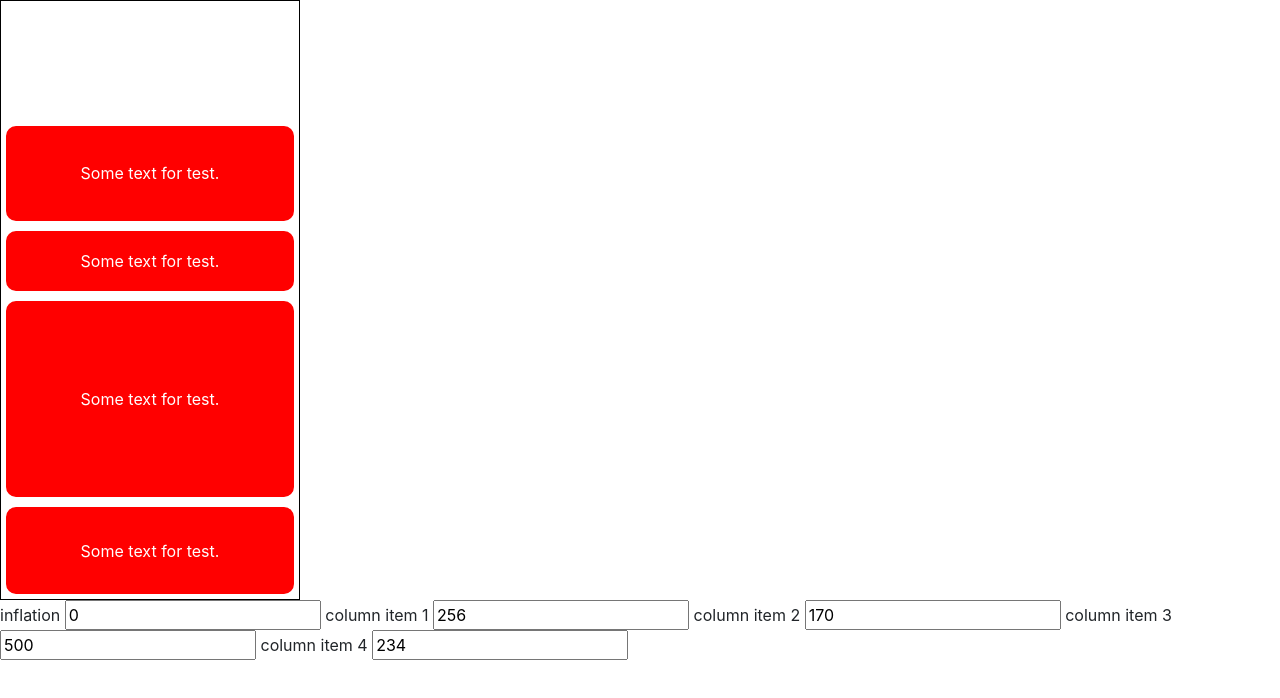
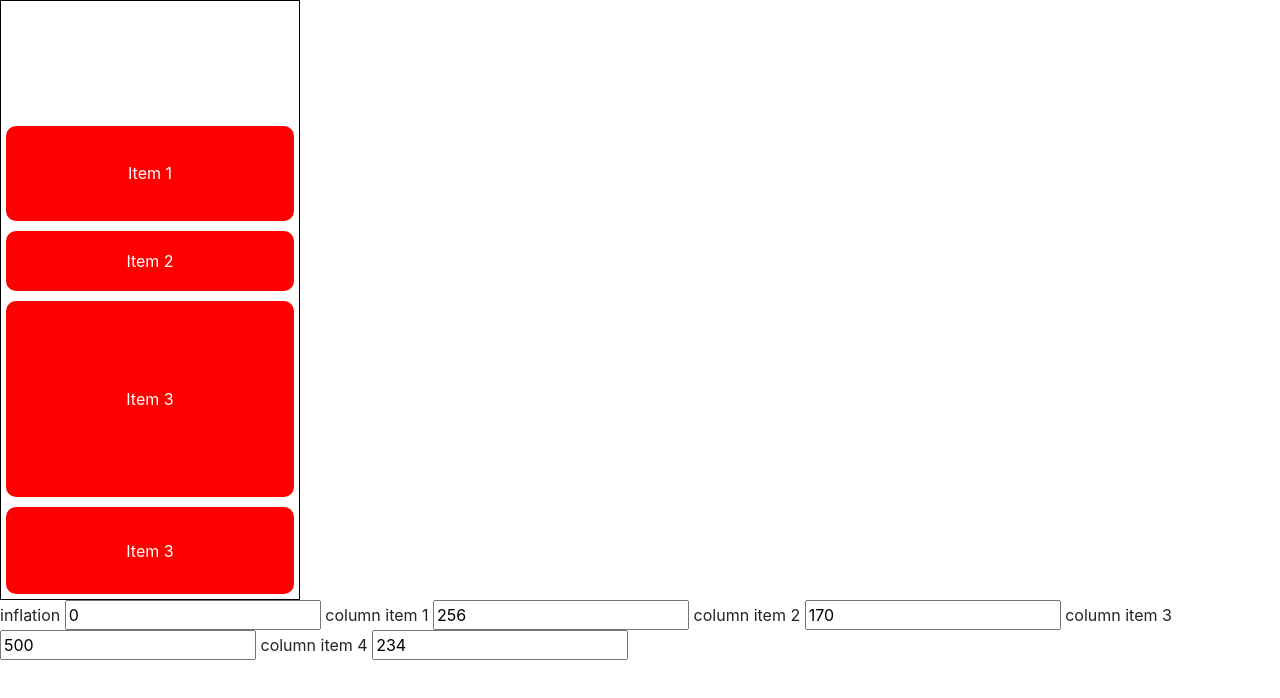
Before and after one commit to gihook/charts, an Angular app: page / in a window 1280 px wide. Shown: the top 698 px of the page. Built offline with nearby package versions, Linux system fonts and the light colour scheme.

Commit message:
First full functionality

```diff
--- a/src/app/components/column/column.component.html
+++ b/src/app/components/column/column.component.html
@@ -1,8 +1,10 @@
 <div class="component-container">
 	<div class="empty-space" [style.height]="emptyDivPercentage + '%'"></div>
 	<div class="column-container" [style.height]="containerDivePercentage + '%'">
-		<div *ngFor="let column of columnItems" [style.height]="getColumnHeightPercentage(column.value) + '%'" class="column-row">
-			<p class="blocktext">Some text for test.</p>
-		</div>
+		<ng-container *ngFor="let column of columnItems">
+			<div *ngIf="column.value > minimalValue" [style.height]="getColumnHeightPercentage(column.value) + '%'" class="column-row">
+				<p class="blocktext">{{ column.label }}</p>
+			</div>
+		</ng-container>
 	</div>
 </div>
--- a/src/app/components/column/column.component.ts
+++ b/src/app/components/column/column.component.ts
@@ -12,6 +12,7 @@ export class ColumnComponent {
 
 	emptyDivPercentage: number = 20;
 	containerDivePercentage: number = 80;
+	minimalValue = 50;
 
 	constructor() { }
 
```
